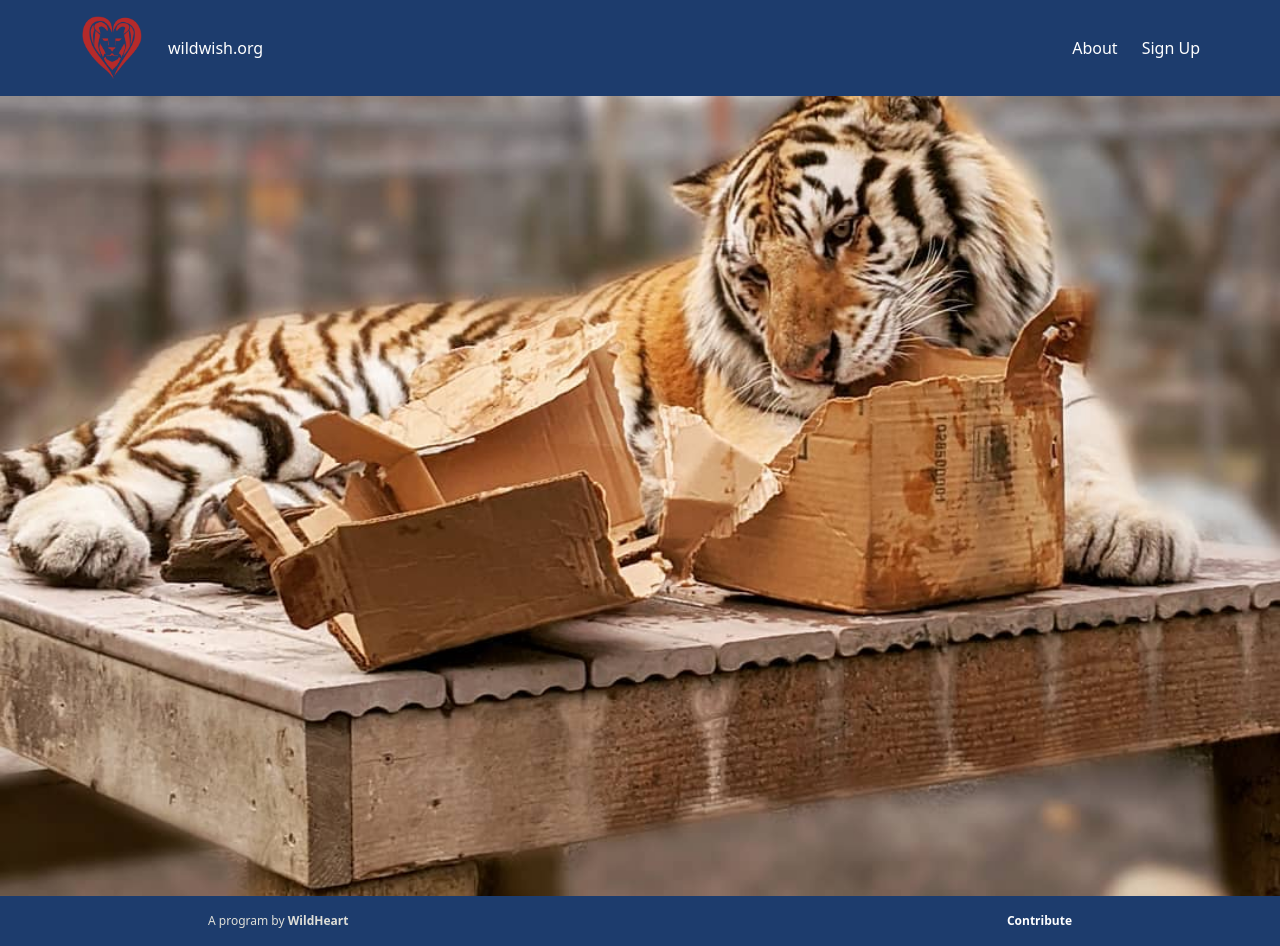
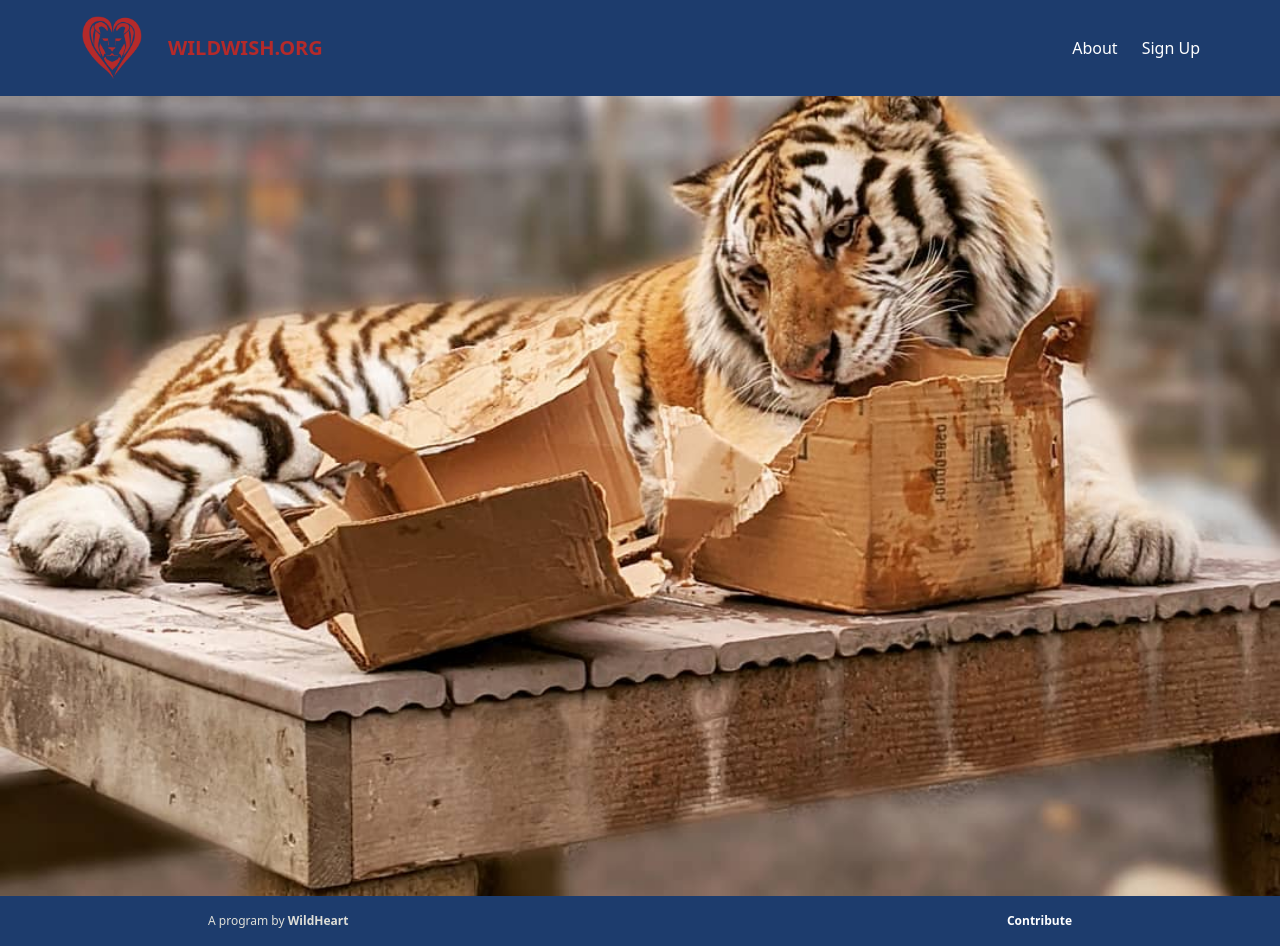
Before and after one commit to wolfmathias/wwlanding, a Gatsby site: page / in a window 1280 px wide. Built offline with nearby package versions, Linux system fonts and the light colour scheme; Gatsby itself is replaced by a stand-in of ours; what @tailwindcss/custom-forms would draw is missing.

Commit message:
update css

```diff
--- a/src/components/header.js
+++ b/src/components/header.js
@@ -18,7 +18,7 @@ function Header() {
           <Link to="/">
           </Link>
           <Link
-            className="block mt-4 text-white no-underline md:inline-block md:mt-0 md:ml-6"
+            className="block mt-4 text-xl text-tertiary uppercase font-bold font-sans no-underline md:inline-block md:mt-0 md:ml-6"
             key='Home'
             to='/'
             >
```
